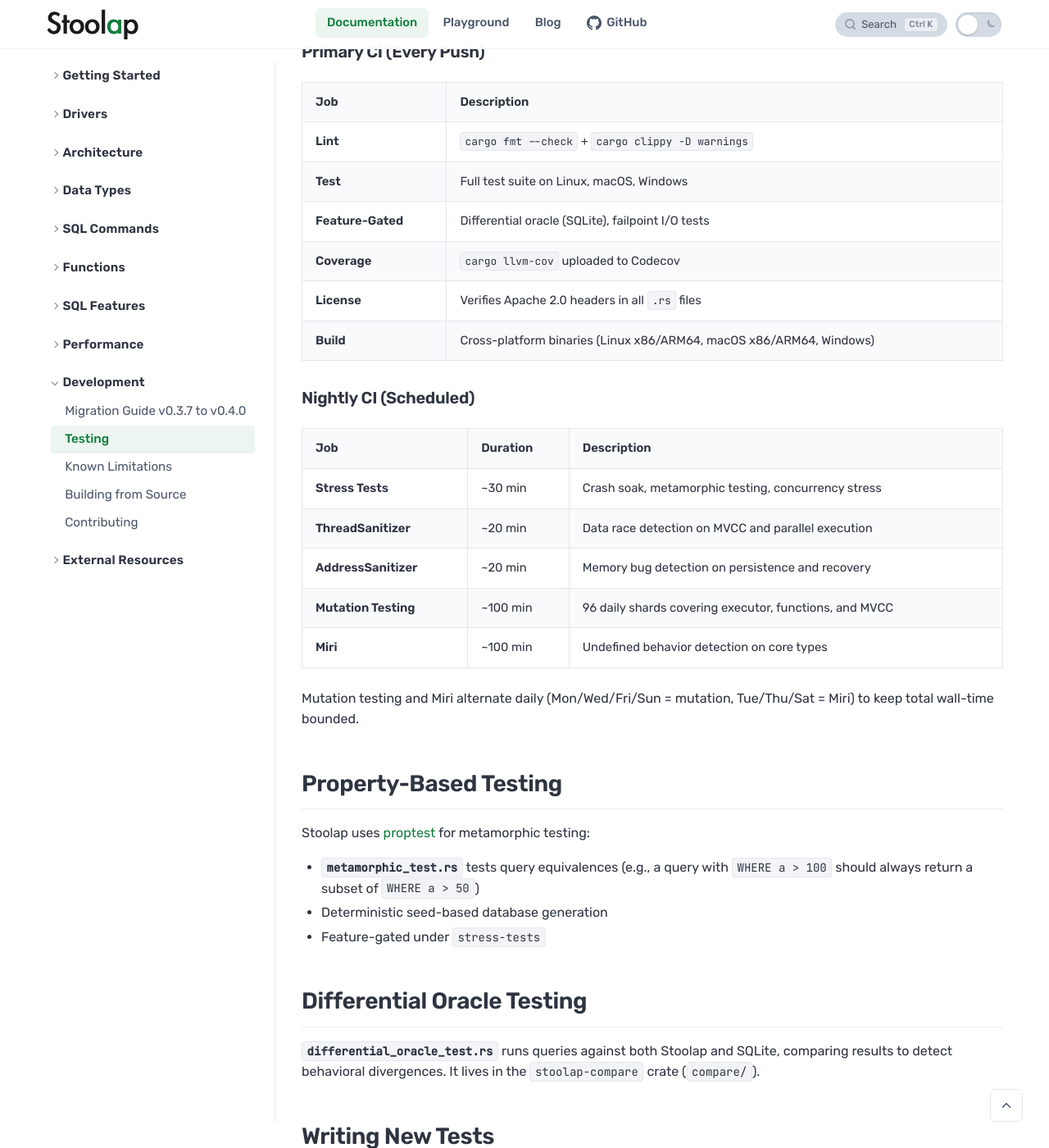
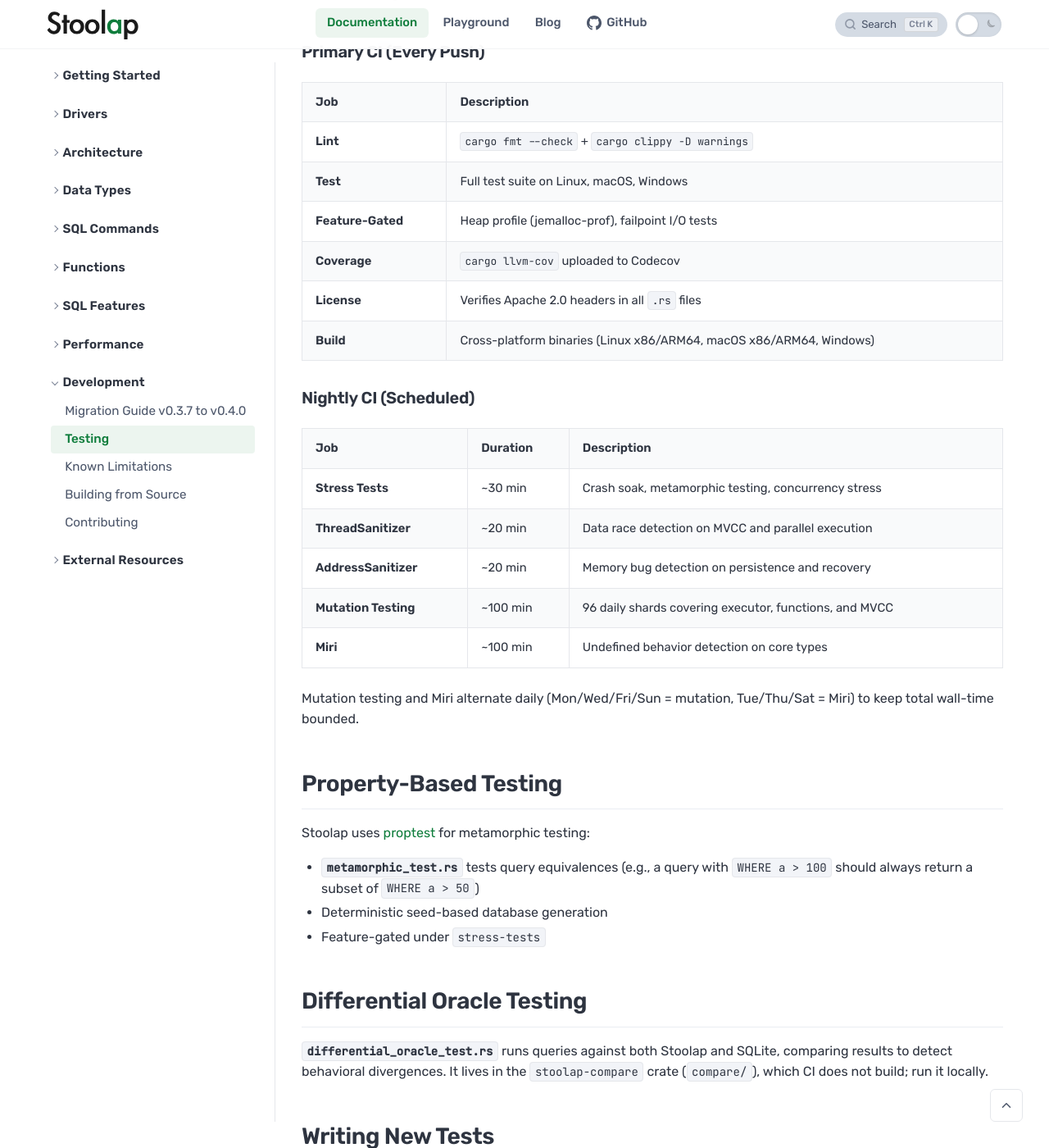
Before and after one commit to stoolap/stoolap, a Jekyll site: the page built from docs/_docs/development/testing.md, in a window 1280 px wide and 1400 px high, scrolled down 4828 px. Shown: the whole window at 82% size. Built offline with Jekyll 4.4.1, drawn with Linux system fonts in a browser that asks for light colours.

Commit message:
Keep the comparison crate out of CI
The lint step for stoolap-compare built DuckDB on every run, and the
differential oracle and the workspace-wide coverage run built SQLite
and the crate with it. CI now builds only the root package: the lint
step and the oracle step are gone and coverage no longer covers the
workspace. The testing docs say the oracle runs locally.

```diff
--- a/docs/_docs/development/testing.md
+++ b/docs/_docs/development/testing.md
@@ -187,7 +187,7 @@ SQLLogicTest files provide a database-agnostic specification format, making it p
 |-----|-------------|
 | **Lint** | `cargo fmt --check` + `cargo clippy -D warnings` |
 | **Test** | Full test suite on Linux, macOS, Windows |
-| **Feature-Gated** | Differential oracle (SQLite), failpoint I/O tests |
+| **Feature-Gated** | Heap profile (jemalloc-prof), failpoint I/O tests |
 | **Coverage** | `cargo llvm-cov` uploaded to Codecov |
 | **License** | Verifies Apache 2.0 headers in all `.rs` files |
 | **Build** | Cross-platform binaries (Linux x86/ARM64, macOS x86/ARM64, Windows) |
@@ -214,7 +214,7 @@ Stoolap uses [proptest](https://github.com/proptest-rs/proptest) for metamorphic
 
 ## Differential Oracle Testing
 
-**`differential_oracle_test.rs`** runs queries against both Stoolap and SQLite, comparing results to detect behavioral divergences. It lives in the `stoolap-compare` crate (`compare/`).
+**`differential_oracle_test.rs`** runs queries against both Stoolap and SQLite, comparing results to detect behavioral divergences. It lives in the `stoolap-compare` crate (`compare/`), which CI does not build; run it locally.
 
 ## Writing New Tests
 
```
Also changed, not shown: .github/workflows/ci.yml.
